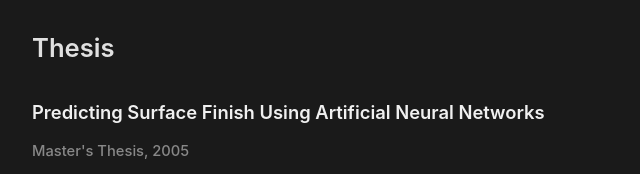
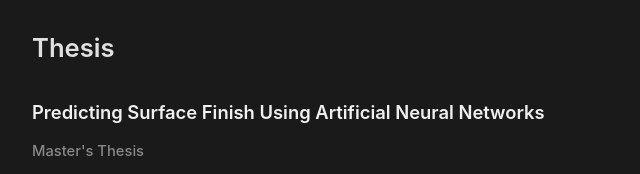
Before and after one commit to rallabandisrinivas/rallabandisrinivas.github.io, a plain HTML site: page index.html in a window 1280 px wide. Shown: the part 1300-1474 px from the top of the page, 473-1113 px from the left. Drawn offline with Linux system fonts and the light colour scheme.

Commit message:
Remove year from thesis publication
Changed "Master's Thesis, 2005" to "Master's Thesis" to remove the year reference.

🤖 Generated with [Claude Code](https://claude.com/claude-code)

Co-Authored-By: Claude Sonnet 4.5 <noreply@anthropic.com>

```diff
--- a/index.html
+++ b/index.html
@@ -77,7 +77,7 @@
                         <h3 class="publication-title">
                             <a href="#">Predicting Surface Finish Using Artificial Neural Networks</a>
                         </h3>
-                        <p class="publication-meta">Master's Thesis, 2005</p>
+                        <p class="publication-meta">Master's Thesis</p>
                         <p class="publication-description">Development of an artificial neural network model using back propagation algorithm to predict surface finish in manufacturing processes. Implemented in MATLAB, the research demonstrates the effectiveness of ANN-based approaches for quality prediction in machining operations.</p>
                         <div class="publication-links">
                             <a href="#" class="pub-link">PDF</a>
```
